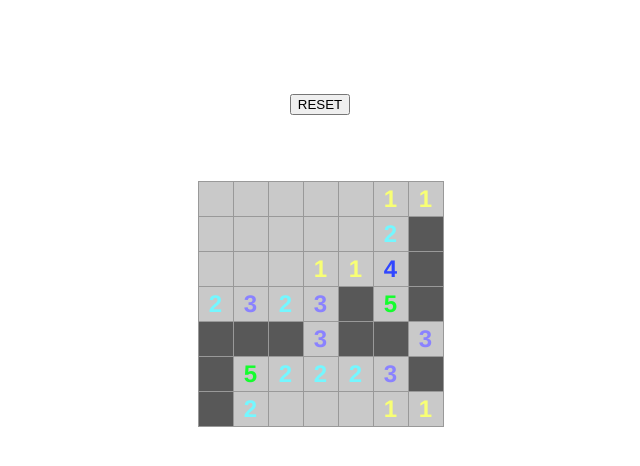
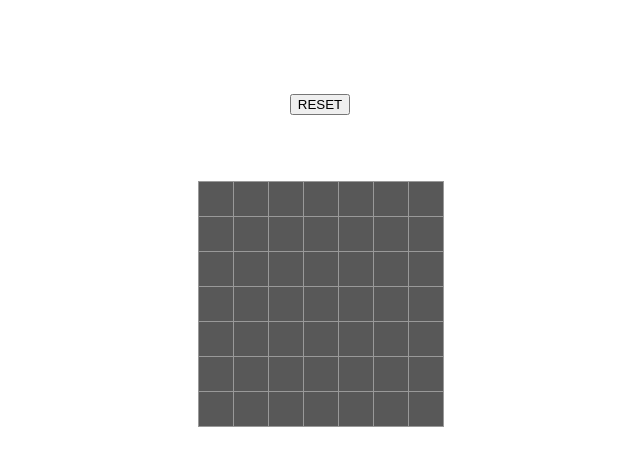
Before and after one commit to jj-fx/vue-minesweeper, a Vue app: page / in a window 1280 px wide. Shown: the top 466 px of the page, without its empty margins (320-960 px from the left). Built offline with nearby package versions, Linux system fonts and the light colour scheme.

Commit message:
Dynamically unhiding fields now.
Next: Create a pattern to unravel empty connected fields

```diff
--- a/src/components/Field.vue
+++ b/src/components/Field.vue
@@ -9,7 +9,7 @@
         name: "Field",
         methods: {
             selectField() {
-                console.log(this.field);
+                this.unexplored = false;
             }
         },
         props: {
@@ -17,9 +17,16 @@
                 type: String,
                 default: 'X',
             },
+            unexplored: {
+                type: Boolean,
+                default: true,
+            }
         },
         computed: {
             classObject: function () {
+                if (this.unexplored === true) {
+                    return 'square unexplored';
+                } else {
                     if (this.field === 'X')
                         return 'square unexplored';
                     else if (this.field === '0')
@@ -42,7 +49,7 @@
                         return 'square v8';
                     else
                         return 'square';
-
+                }
             }
         },
     }
@@ -63,34 +70,44 @@
         text-align: center;
         width: 34px;
     }
+
     .unexplored {
         background: #585858;
         color: rgba(255, 255, 255, 0);
     }
+
     .v0 {
         color: rgba(255, 255, 255, 0);
     }
+
     .v1 {
         color: #f8ff74;
     }
+
     .v2 {
         color: #74f7ff;
     }
+
     .v3 {
         color: #8a82ff;
     }
+
     .v4 {
         color: #3046ff;
     }
+
     .v5 {
         color: #15fd2e;
     }
+
     .v6 {
         color: #eefc07;
     }
+
     .v7 {
         color: #ff571a;
     }
+
     .v8 {
         color: #ff13af;
     }
--- a/src/components/Minesweeper.vue
+++ b/src/components/Minesweeper.vue
@@ -1,13 +1,13 @@
 <template>
     <div>
-        <div class="game-area" @click="plantMines(rows, mineCount)">
+        <div class="game-area">
             <div>
-                <button>RESET</button>
+                <button @click="plantMines(rows, mineCount)">RESET</button>
             </div>
             <div class="minefield">
                 <ul class="column" v-for="col in columns" :key="col">
                     <li class="row" v-for="row in rows" :key="row">
-                        <Field :field="mineFields[(row + (col - 1) * rows) - 1].toString()"/>
+                        <Field :field="mineFields[(row + (col - 1) * rows) - 1].toString()" :unexplored="true"/>
                     </li>
                 </ul>
             </div>
@@ -134,7 +134,8 @@
     }
 
     .column {
-        display: inline-block;
+        /*display: inline-block;*/
         margin: 0;
+        width: 35px;
     }
 </style>
```
Lines whose indentation alone changed are shown as unchanged.
